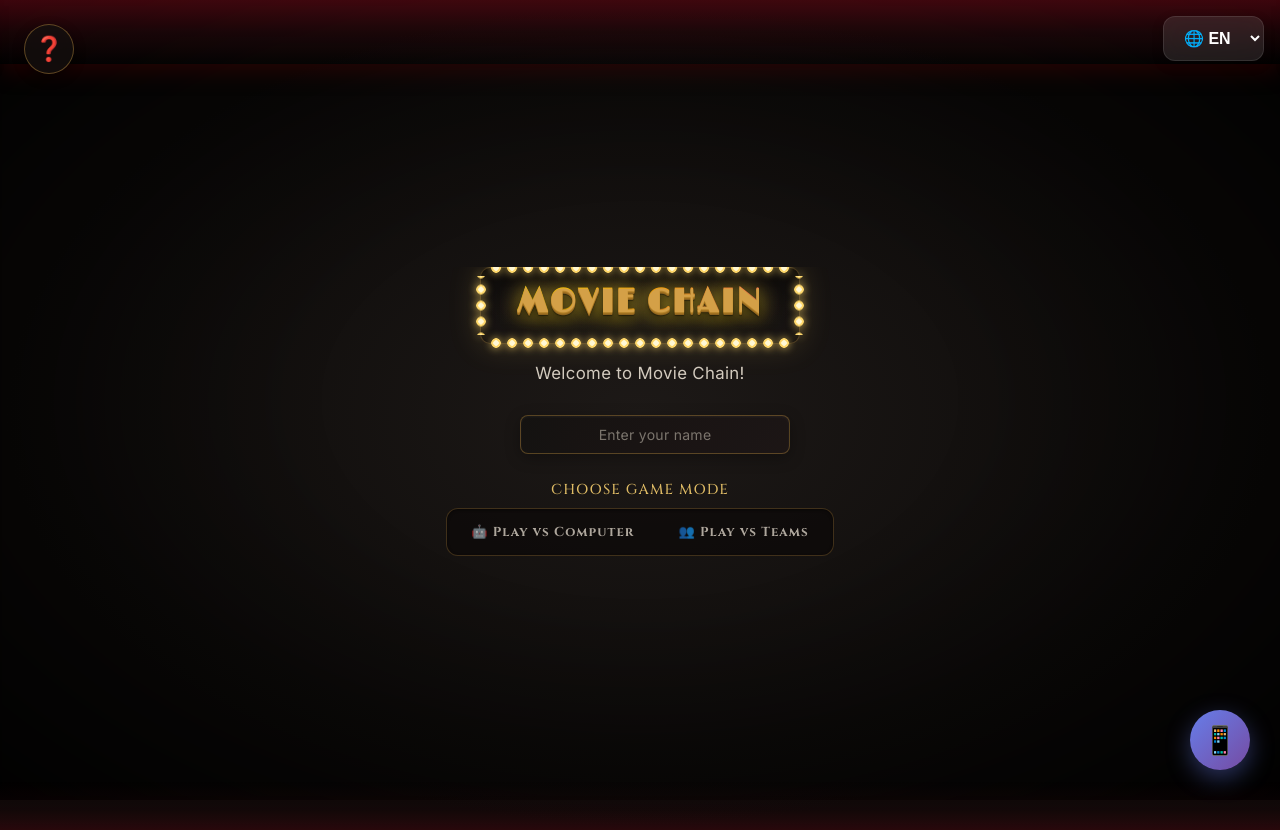
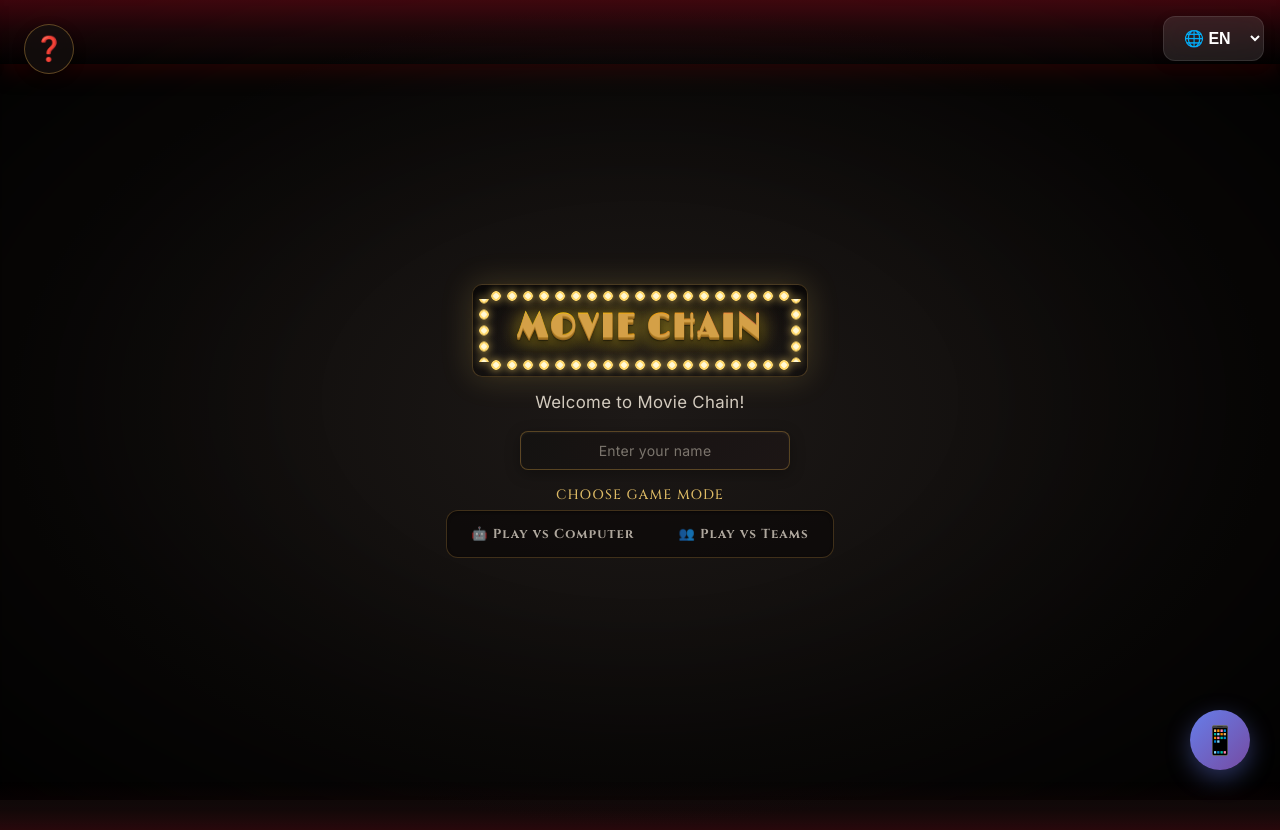
Before and after one commit to danenberg15-star/MovieGame, a React (Create React App) app: page / in a window 1280 px wide. Built offline with nearby package versions, Linux system fonts and the light colour scheme.

Commit message:
fix HOME SCREEN DESIGNV3

```diff
--- a/src/screens/HomeScreen.css
+++ b/src/screens/HomeScreen.css
@@ -58,12 +58,14 @@
   max-width: 640px;
   width: 100%;
   max-height: 100vh;
-  overflow: hidden;
+  /* Don't clip — bulbs of the marquee sit on its border edge */
+  overflow: visible;
   display: flex;
   flex-direction: column;
-  justify-content: center;
+  justify-content: flex-start;
   align-items: center;
   margin: 0 auto;
+  padding-top: 2vh;
   position: relative;
 }
 
@@ -71,8 +73,9 @@
 .marquee-frame {
   position: relative;
   display: inline-block;
-  padding: 14px 36px;
-  margin-bottom: 0.8rem;
+  /* Extra inner space so the bulbs sit safely inside the frame */
+  padding: 22px 44px;
+  margin-bottom: 0.6rem;
   border-radius: 10px;
   background:
     radial-gradient(ellipse at center, rgba(255, 216, 107, 0.06) 0%, transparent 70%),
@@ -96,28 +99,28 @@
 
 .marquee-bulbs--top,
 .marquee-bulbs--bottom {
-  left: 8px;
-  right: 8px;
+  left: 14px;
+  right: 14px;
   height: 10px;
   background-size: 16px 10px;
   background-repeat: repeat-x;
   background-position: center;
 }
 
-.marquee-bulbs--top    { top: -5px; }
-.marquee-bulbs--bottom { bottom: -5px; animation-delay: 1.2s; }
+.marquee-bulbs--top    { top: 6px; }
+.marquee-bulbs--bottom { bottom: 6px; animation-delay: 1.2s; }
 
 .marquee-bulbs--side {
-  top: 8px;
-  bottom: 8px;
+  top: 14px;
+  bottom: 14px;
   width: 10px;
   background-size: 10px 16px;
   background-repeat: repeat-y;
   background-position: center;
 }
 
-.marquee-bulbs--left  { left: -5px;  animation-delay: 0.6s; }
-.marquee-bulbs--right { right: -5px; animation-delay: 1.8s; }
+.marquee-bulbs--left  { left: 6px;  animation-delay: 0.6s; }
+.marquee-bulbs--right { right: 6px; animation-delay: 1.8s; }
 
 @keyframes marqueeBlink {
   0%, 100% { opacity: 1;   }
@@ -169,15 +172,15 @@
 
 .welcome-text {
   font-family: var(--font-body);
-  font-size: 1rem;
-  margin: 0.4rem 0 1rem;
+  font-size: 0.95rem;
+  margin: 0.3rem 0 0.6rem;
   opacity: 0.85;
   color: var(--color-ivory);
   letter-spacing: 0.02em;
 }
 
 .name-section {
-  margin: 1rem 0;
+  margin: 0.6rem 0;
 }
 
 /* Inputs — small velvet ticket-stub feel */
@@ -218,8 +221,8 @@
   display: flex;
   flex-direction: column;
   align-items: center;
-  gap: 14px;
-  margin-top: 1rem;
+  gap: 10px;
+  margin-top: 0.6rem;
 }
 
 .join-section {
@@ -341,14 +344,14 @@
 
 /* ===== GAME MODE TOGGLE ===== */
 .mode-section {
-  margin: 0.6rem 0 0.4rem;
+  margin: 0.4rem 0 0.2rem;
 }
 
 .mode-label {
   font-family: var(--font-deco);
-  font-size: 0.9rem;
+  font-size: 0.85rem;
   letter-spacing: 0.08em;
-  margin: 0 0 0.6rem;
+  margin: 0 0 0.4rem;
   color: var(--color-brass-500);
   opacity: 0.95;
   text-transform: uppercase;
@@ -574,14 +577,22 @@
 
 /* ===== RESPONSIVE ===== */
 @media (max-height: 500px) {
-  .home-screen::before { height: 6vh; }
-  .home-screen::after  { height: 4vh; }
-  .game-logo, .marquee-title { font-size: 1.6rem; }
-  .marquee-frame { padding: 10px 24px; }
-  .welcome-text { font-size: 0.85rem; margin: 0.3rem 0 0.7rem; }
-  .name-section { margin: 0.6rem 0; }
-  .menu-buttons { gap: 10px; margin-top: 0.7rem; }
-  .home-screen .btn { padding: 10px 24px; font-size: 12.5px; min-width: 200px; }
+  .home-screen { padding: 8px; }
+  .home-content { padding-top: 0.5vh; }
+  .home-screen::before { height: 4vh; }
+  .home-screen::after  { height: 3vh; }
+  .game-logo, .marquee-title { font-size: 1.4rem; }
+  .marquee-frame { padding: 16px 30px; margin-bottom: 0.3rem; }
+  .welcome-text { font-size: 0.8rem; margin: 0.1rem 0 0.4rem; }
+  .name-section { margin: 0.3rem 0; }
+  .name-input, .input { padding: 7px 10px; font-size: 13px; }
+  .mode-section { margin: 0.25rem 0 0.15rem; }
+  .mode-label { font-size: 0.75rem; margin: 0 0 0.25rem; }
+  .mode-tab { padding: 6px 14px; font-size: 12px; }
+  .menu-buttons { gap: 7px; margin-top: 0.35rem; }
+  .mode-hint { font-size: 0.75rem; margin: 0 0 0.2rem; }
+  .home-screen .btn { padding: 8px 20px; font-size: 12px; min-width: 180px; }
+  .help-btn { width: 36px; height: 36px; font-size: 18px; }
 }
 
 @media (min-height: 501px) and (max-height: 700px) {
```
